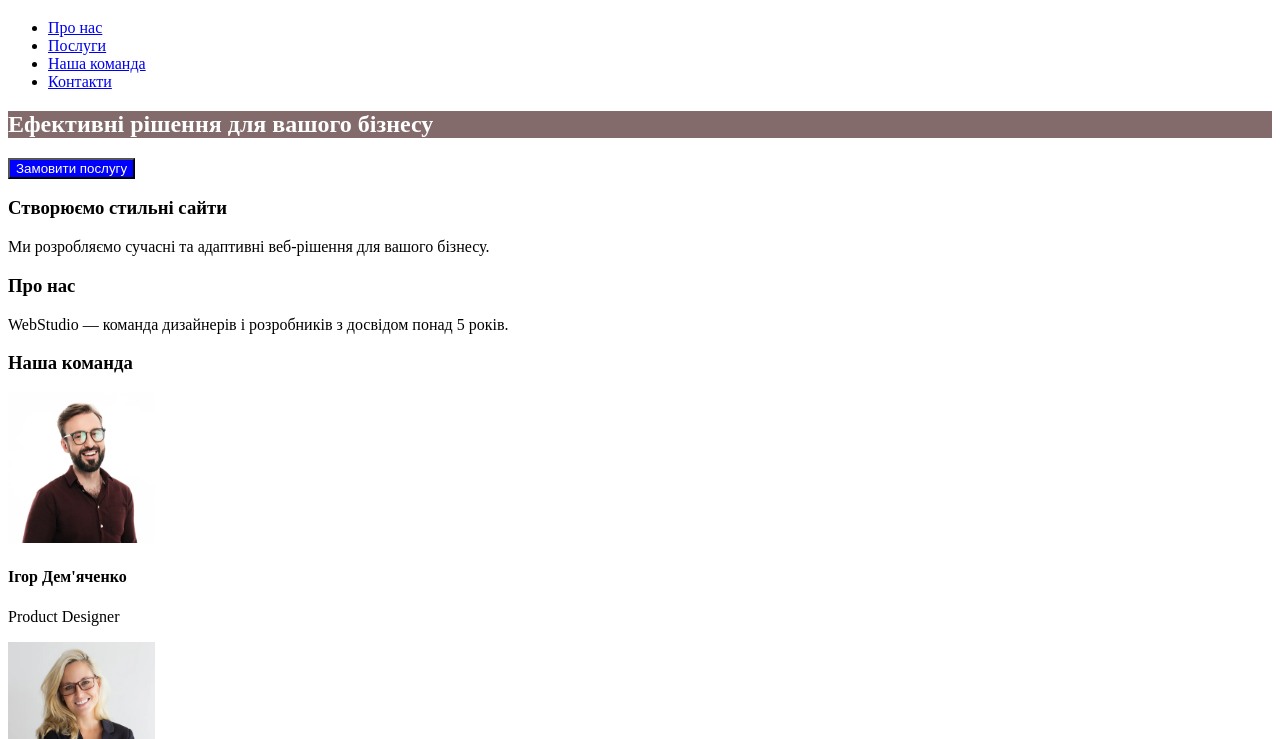
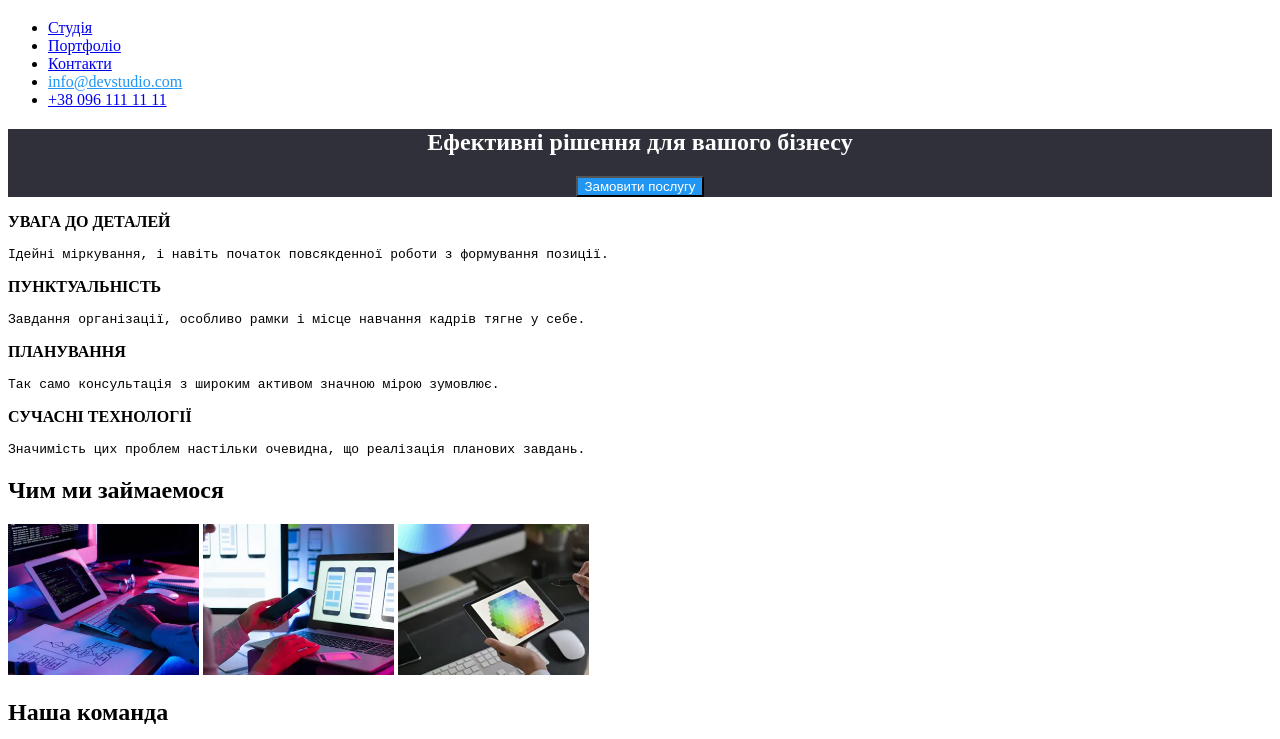
Before and after one commit to vlad02546/hw7.exercise2, a plain HTML site: page index.html in a window 1280 px wide. Shown: the part 61-800 px from the top of the page. Drawn offline with Linux system fonts and the light colour scheme.

Commit message:
hw7.exercise2

```diff
--- a/index.html
+++ b/index.html
@@ -16,79 +16,73 @@
 
 </head>
 <body>
-  <header>
+   <header class="WebStudio">
     <h1>WebStudio</h1>
       <nav>
         <ul>
-          <li><a href="#">Про нас</a></li>
-          <li><a href="#">Послуги</a></li>
-          <li><a href="#">Наша команда</a></li>
-          <li><a href="#">Контакти</a></li>
+          <li><a href="#"> Студія</a></li>
+          <li><a href="#"> Портфоліо</a></li>
+          <li><a href="#"> Контакти</a></li>
+          <li><a href="#" style="color: #2196F3;"> info@devstudio.com</a></li>
+          <li><a href="#"> +38 096 111 11 11</a></li>
         </ul>
       </nav>
+
+  </header>
+    <div class="Business">
+     <h2>Ефективні рішення для вашого бізнесу</h2>
+     <button>Замовити послугу</button>
     </div>
-  </header>
 
-  <div1>
-  <h2>Ефективні рішення для вашого бізнесу</h2>
-  <button>Замовити послугу</button>
-</div1>
-    <div>
-      <h3>Створюємо стильні сайти</h3>
-      <p>Ми розробляємо сучасні та адаптивні веб-рішення для вашого бізнесу.</p>
+
+  <section>
+    <div class="text">
+      <p><b>УВАГА ДО ДЕТАЛЕЙ</b>
+        <pre>Ідейні міркування, і навіть початок повсякденної роботи з формування позиції.</pre></p>
+      <p><b>ПУНКТУАЛЬНІСТЬ</b>
+      <pre>Завдання організації, особливо рамки і місце навчання кадрів тягне у себе.</pre></p>
+      <p><b>ПЛАНУВАННЯ</b>
+      <pre>Так само консультація з широким активом значною мірою зумовлює.</pre></p>
+      <p><b>СУЧАСНІ ТЕХНОЛОГІЇ</b>
+      <pre>Значимість цих проблем настільки очевидна, що реалізація планових завдань.</pre></p>
     </div>
   </section>
 
-  <section>
-    <div>
-      <h3>Про нас</h3>
-      <p>WebStudio — команда дизайнерів і розробників з досвідом понад 5 років.</p>
-    </div>
+  <section id="images">
+    <h2>Чим ми займаемося</h2>
+    <img src="./images/computer.webp" alt="computer" width="191">
+    <img src="./images/PhoneWithComputer.webp" alt="PhoneWithComputer" width="191">
+    <img src="./images/Tablet.webp" alt="Tablet" width="191">
   </section>
 
   <section>
-    <div>
-      <h3>Наша команда</h3>
-      <img src="./images/Igor.webp" alt="Igor" width="147" height="150">
+    <div class="team">
+      <h2>Наша команда</h2>
+      <img src="./images/Igor.webp" alt="Igor" width="147" height="151">
       <h4>Ігор Дем'яченко</h4>
       <p>Product Designer</p>
-      <img src="./images/Olga.webp" alt="Olga" width="147" height="150">
+      <img src="./images/Olga.webp" alt="Olga" width="147" height="151">
       <h4>Ольга Рєпіна</h4>
       <p>Frontend Developer</p>
-      <img src="./images/Mukola.webp" alt="Микола Тарасов" width="147" height="150">
+      <img src="./images/Mukola.webp" alt="Микола Тарасов" width="147" height="151">
       <h4>Микола Тарасов</h4>
       <p>Marketing</p>
-      <img src="./images/Mykhailo.webp" alt="Михайло Єрмаков" width="147" height="150">
+      <img src="./images/Mykhailo.webp" alt="Михайло Єрмаков" width="147" height="151">
         <h4>Михайло Єрмаков</h4>
         <p>UI Designer</p>
     </div>
   </section>
 
+  <footer>
   <section>
     <div>
-      <h3>Наші послуги</h3>
-      <ul>
-        <li>Дизайн сайтів</li>
-        <li>Верстка HTML/CSS</li>
-        <li>Розробка на WordPress</li>
-      </ul>
+      <h2>WebStudio</h2>
+      <p>м. Київ, пр-т Лесі Українки, 26</p>
+      <p>info@devstudio.com</p>
+      <p>+38 096 111 11 11</p>
     </div>
   </section>
+</footer>
 
-  <section>
-    <div>
-      <h3>Контакти</h3>
-      <p>Email: info@webstudio.com</p>
-      <p>Телефон: +38 (099) 123-45-67</p>
-    </div>
-  </section>
-
-  <footer>
-    <div>
-      <p>&copy; 2025 WebStudio. Усі права захищені.</p>
-    </div>
-  </footer>
 </body>
 </html>
-</body>
-</html>
--- a/style.css
+++ b/style.css
@@ -1,18 +1,14 @@
-h2{
-    background-color:rgb(131, 107, 107) ;
-}
-h2{
+div[class=Business]{
+    background-color: #2F303A;
     color: white;
+    text-align: center;
+
       }
       button{
-    background-color: blue;
-}
-button{
+        background-color: #2196F3;
         color: white;
       }
      footer{
-    background-color: rgb(131, 107, 107);
+        background-color: #2F303A;
+        color: #ffffff;
      }
-footer{
-    color: rgb(255, 255, 255);
-}
```
Also changed, not shown: images/PhoneWithComputer.webp (added), images/Tablet.webp (added), images/computer.webp (added). Lines whose indentation alone changed are shown as unchanged.
